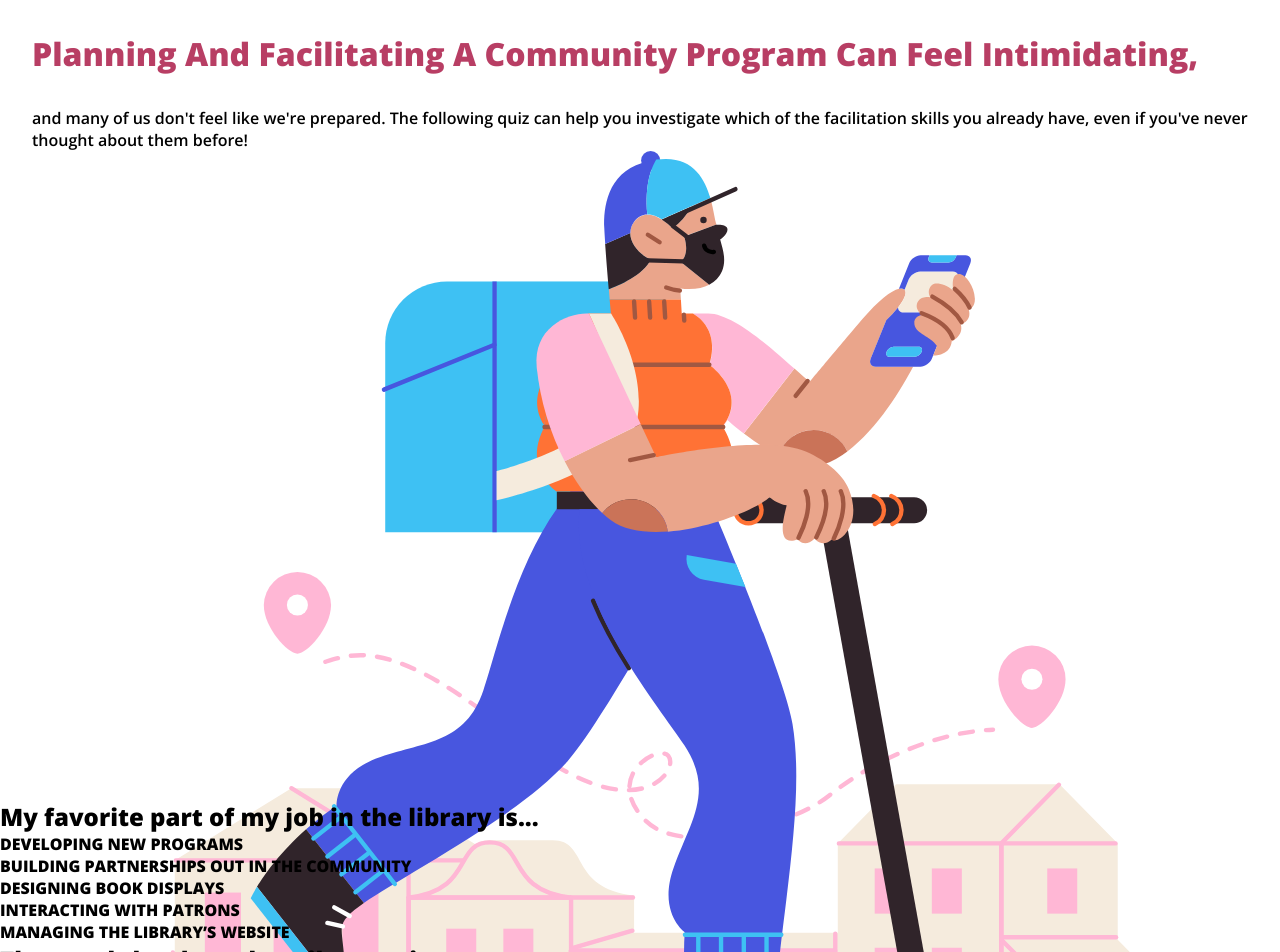
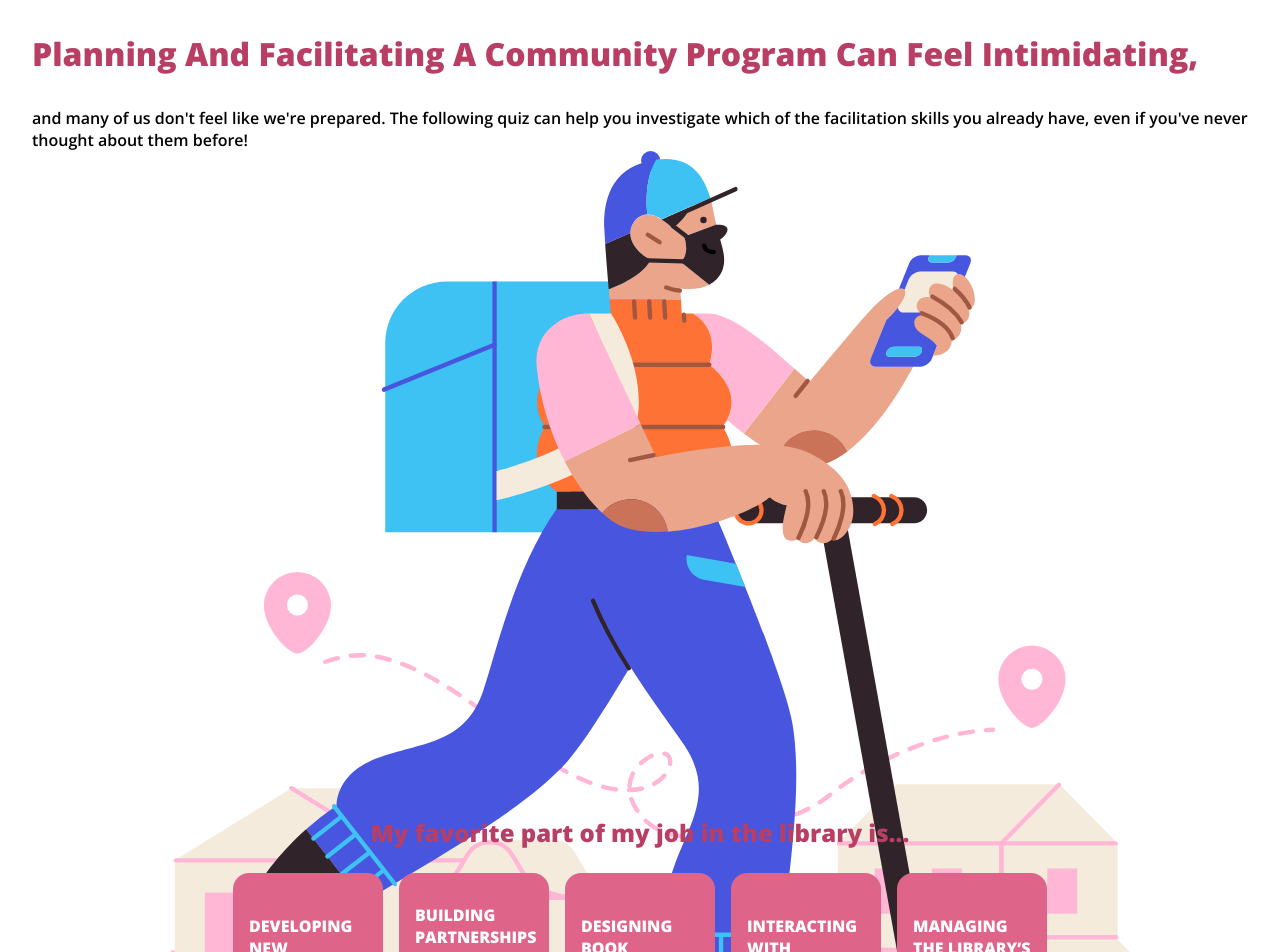
Before and after one commit to loreleim/alagame, a React (Create React App) app: page / in a window 1280 px wide. Shown: the top 952 px of the page. Built offline with nearby package versions, Linux system fonts and the light colour scheme.

Commit message:
styling version 1.1

```diff
--- a/src/components/quiz/index.module.scss
+++ b/src/components/quiz/index.module.scss
@@ -1,2 +1,70 @@
 @import "../../style/index.scss";
 @import "../.././style/variables.scss";
+
+.questionText {
+  color: $darkRed;
+}
+
+.centerContainer h2 {
+  margin-bottom: 1rem;
+}
+
+.centerContainer {
+  text-align: center;
+  padding: 1rem;
+}
+
+.categoryContainer {
+  margin-bottom: 3rem;
+}
+
+.optionNotSelected {
+  font-family: "Open Sans", sans-serif;
+  margin: 0.5rem;
+  padding: 1rem;
+  text-transform: uppercase;
+  text-align: left;
+  width: 150px;
+  height: 150px;
+  border-radius: 1rem;
+  background-color: #de648a;
+  color: white;
+  display: inline-block;
+  align-content: center;
+  justify-content: center;
+  cursor: pointer;
+  transition: ease-in-out 0.3s all;
+  vertical-align: top;
+}
+
+.optionNotSelected:hover {
+  background-color: #b83e64;
+}
+
+.optionSelected {
+  font-family: "Open Sans", sans-serif;
+  margin: 0.5rem;
+  padding: 1rem;
+  text-transform: uppercase;
+  text-align: left;
+  width: 150px;
+  height: 150px;
+  border-radius: 1rem;
+  background-color: $green;
+  color: white;
+  display: inline-block;
+  align-content: center;
+  justify-content: center;
+  cursor: pointer;
+  transition: ease-in-out 0.3s all;
+  vertical-align: top;
+}
+
+#imageContainer {
+  color: black;
+}
+
+#quoteContainer {
+  font-size: 0.6rem;
+  letter-spacing: 0.5px;
+}
```
